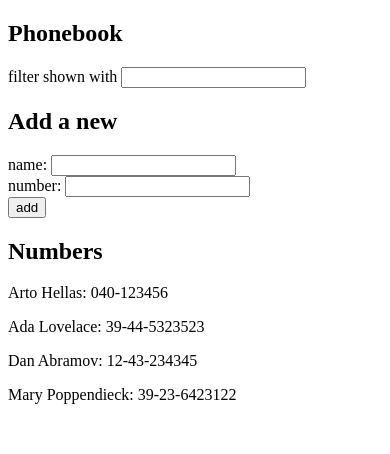
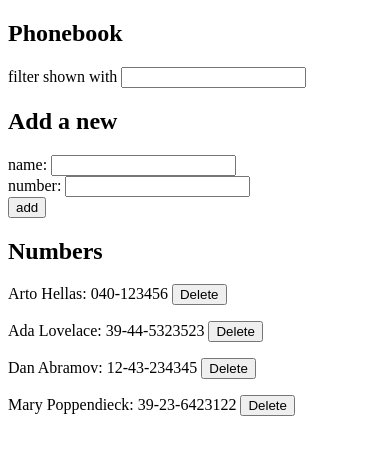
Before and after one commit to andrew9798/fullstackopen, a React (Vite) app in the folder part2/phonebook--/: page / in a window 390 px wide. Shown: the top 454 px of the page. Built offline with nearby package versions, Linux system fonts and the light colour scheme; data requests are answered from the project's data file.

Commit message:
phonebook step9

```diff
--- a/part2/phonebook--/db.json
+++ b/part2/phonebook--/db.json
@@ -1,24 +1,24 @@
 {
   "persons": [
     {
+      "id": "1",
       "name": "Arto Hellas",
-      "number": "040-123456",
-      "id": "1"
+      "number": "040-123456"
     },
     {
+      "id": "2",
       "name": "Ada Lovelace",
-      "number": "39-44-5323523",
-      "id": "2"
+      "number": "39-44-5323523"
     },
     {
+      "id": "3",
       "name": "Dan Abramov",
-      "number": "12-43-234345",
-      "id": "3"
+      "number": "12-43-234345"
     },
     {
+      "id": "4",
       "name": "Mary Poppendieck",
-      "number": "39-23-6423122",
-      "id": "4"
+      "number": "39-23-6423122"
     }
   ]
 }
--- a/part2/phonebook--/src/App.jsx
+++ b/part2/phonebook--/src/App.jsx
@@ -59,7 +59,7 @@ const App = () => {
         setNewNumber={setNewNumber}
         handleAddPerson={handleAddPerson}
       />
-      <Persons persons={persons} filter={filter} />
+      <Persons persons={persons} filter={filter} setPersons={setPersons} />
     </div>
   )
 }
--- a/part2/phonebook--/src/Persons.jsx
+++ b/part2/phonebook--/src/Persons.jsx
@@ -1,11 +1,30 @@
-const Persons = ({ persons, filter }) => {
+import axios from 'axios'
+import deletePerson from './services/Persons'
+
+const Persons = ({ persons, filter, setPersons }) => {
+    const handleDeletePerson = (id) => {
+        deletePerson.Delete(id)
+            .then(response => {
+                setPersons(persons.filter(person => person.id !== id))
+            })
+    }
     return (
         <div>
             <h2>Numbers</h2>
 
             {persons
                 .filter(person => person.name.toLowerCase().includes(filter.toLowerCase()))
-                .map(person => <p key={person.name}>{person.name}: {person.number}</p>)}
+                .map(person => <p key={person.name}>{person.name}: {person.number} <button onClick={() => {
+                    if (window.confirm(`Delete ${person.name}?`)) {
+                        handleDeletePerson(person.id);
+                        console.log(`Deleted ${person.name}`);
+                        console.log(person.id);
+                    } else {
+                        console.log("Deletion cancelled");
+                    }
+                }}>Delete</button></p>)
+            }
+
         </div>
     )
 }
--- a/part2/phonebook--/src/services/Persons.js
+++ b/part2/phonebook--/src/services/Persons.js
@@ -11,5 +11,10 @@ const create = newObject => {
   return request.then(response => response.data)
 }
 
+const Delete = id => {
+  const request = axios.delete(`${baseUrl}/${id}`)
+  return request.then(response => response.data)
+}
 
-export default { getAll, create }
+
+export default { getAll, create, Delete }
```
